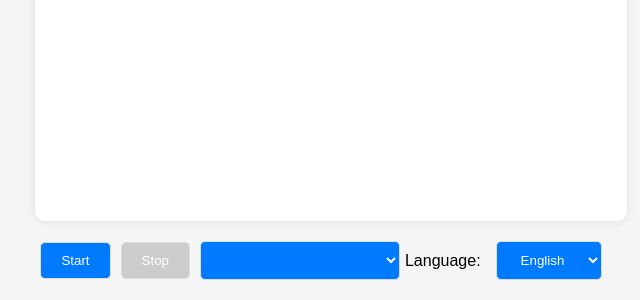
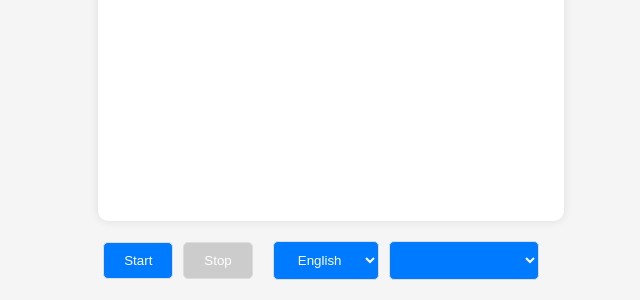
Before and after one commit to t-cool/parrot, a plain HTML site: page index.html in a window 1280 px wide. Shown: the part 500-800 px from the top of the page, without its empty margins (319-959 px from the left). Drawn offline with Linux system fonts and the light colour scheme.

Commit message:
UI調整

```diff
--- a/index.html
+++ b/index.html
@@ -19,14 +19,15 @@
         <button id="start">Start</button>
         <!-- 停止ボタン -->
         <button id="stop" disabled>Stop</button>
-        <!-- 音声切り替え -->
-        <select id="voiceSelection"></select>
-        <label for="languageSelection">Language:</label>
+        <!-- 言語選択 -->
+        <label for="languageSelection"></label>
         <select id="languageSelection">
             <option value="en-US">English</option>
             <option value="ja-JP">日本語</option>
             <!-- 他の言語を追加 -->
         </select>
+        <!-- 音声切り替え -->
+        <select id="voiceSelection"></select>
     </div>
     <!-- 音声認識 -->
     <script src="./speechRecognition.js"></script>
--- a/styles.css
+++ b/styles.css
@@ -101,7 +101,7 @@ button:disabled {
 
 /* 追加部分 */
 #voiceSelection {
-    width: 200px; /* 固定幅 */
+    width: 150px; /* 固定幅 */
     white-space: normal; /* 折り返しを有効にする */
     overflow-wrap: break-word; /* 長い単語を折り返す */
 }
```
